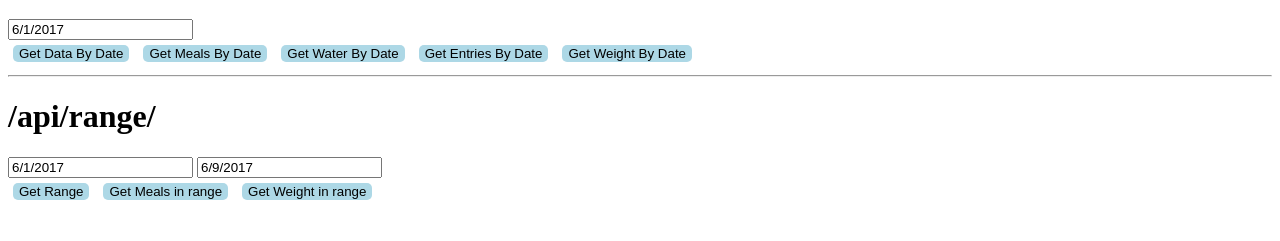
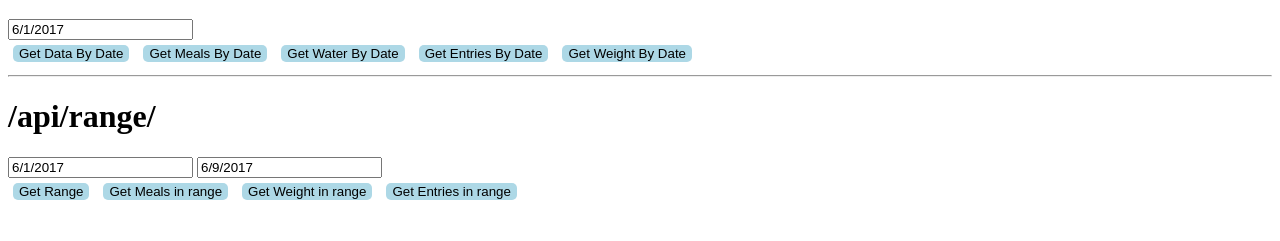
Before and after one commit to peniqliotuv/myfitnesspal-python-api, a Flask app: page / in a window 1280 px wide. Shown: the part 168-409 px from the top of the page. Run offline with Flask 2, Linux system fonts and the light colour scheme; some libraries are stand-ins or nearby versions.

Commit message:
entry range

```diff
--- a/app.py
+++ b/app.py
@@ -11,6 +11,7 @@ from dateutil.rrule import rrule, DAILY
 import myfitnesspal
 from customexceptions import InvalidUsage
 from utils import *
+from collections import Counter
 
 app = Flask(__name__)
 
@@ -202,6 +203,32 @@ def get_weight_history():
   else:
     raise InvalidUsage('Access Denied', status_code=403)
 
+@app.route('/api/range/entries', methods=['GET'])
+def get_entries_history():
+  if 'username' in session:
+    date_range = get_date_range(request)
+
+    entries = {}
+    for date in date_range:
+      for meal in date.meals:
+        for entry in meal:
+          if entry.short_name not in entries:
+            obj = {
+              'count': 1,
+              'nutrition': entry.nutrition_information
+            }
+            entries[entry.short_name] = obj
+          else:
+            entries[entry.short_name]['count'] += 1
+            old_entry = Counter(entries[entry.short_name]['nutrition'])
+            new_entry = Counter(entry.nutrition_information)
+            concat_entry = old_entry + new_entry
+            entries[entry.short_name]['nutrition'] = concat_entry
+
+    return jsonify(entries)
+  else:
+    raise InvalidUsage('Access Denied', status_code=403)
+
 if __name__ == '__main__':
   app.secret_key = os.urandom(12)
   app.run(debug=True)
--- a/static/script.js
+++ b/static/script.js
@@ -262,3 +262,36 @@ function getWeightRange() {
     console.log(json)
   });
 }
+
+function getEntriesRange() {
+  var start = document.getElementById('start').value;
+  var end = document.getElementById('end').value;
+
+  start = start.split('/');
+  var startMonth = start[0];
+  var startDay = start[1];
+  var startYear = start[2];
+
+  end = end.split('/');
+  var endMonth = end[0];
+  var endDay = end[1];
+  var endYear = end[2];
+
+  fetch('/api/range/entries', {
+    method: 'GET',
+    headers: {
+      "Content-Type": "application/json",
+      "start-year": startYear,
+      "start-month": startMonth,
+      "start-day": startDay,
+      "end-year": endYear,
+      "end-month": endMonth,
+      "end-day": endDay,
+    },
+    credentials: 'same-origin'
+  }).then(function(data){
+    return data.json();
+  }).then(function(json) {
+    console.log(json)
+  });
+}
--- a/templates/index.html
+++ b/templates/index.html
@@ -48,6 +48,7 @@
       <button onclick="getRange()">Get Range</button>
       <button onclick="getMealsRange()">Get Meals in range</button>
       <button onclick="getWeightRange()">Get Weight in range</button>
+      <button onclick="getEntriesRange()">Get Entries in range</button>
     </div>
 
 
```
